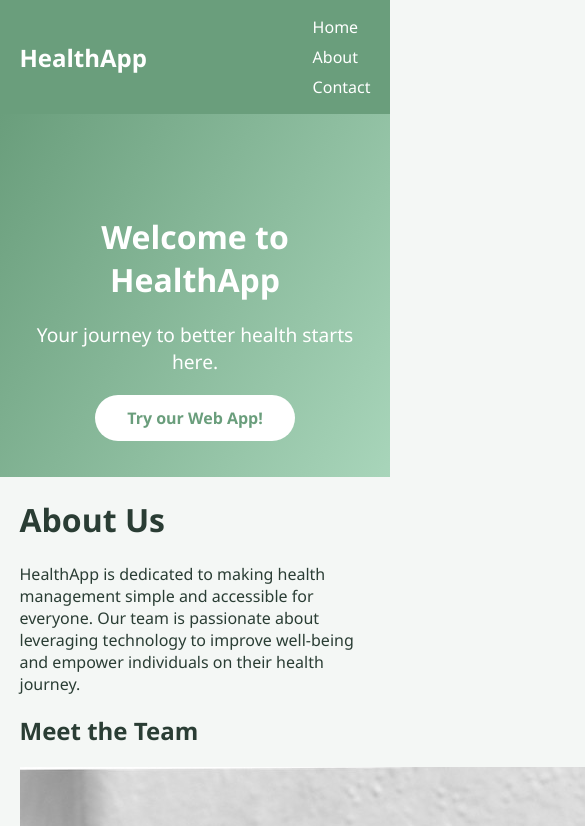
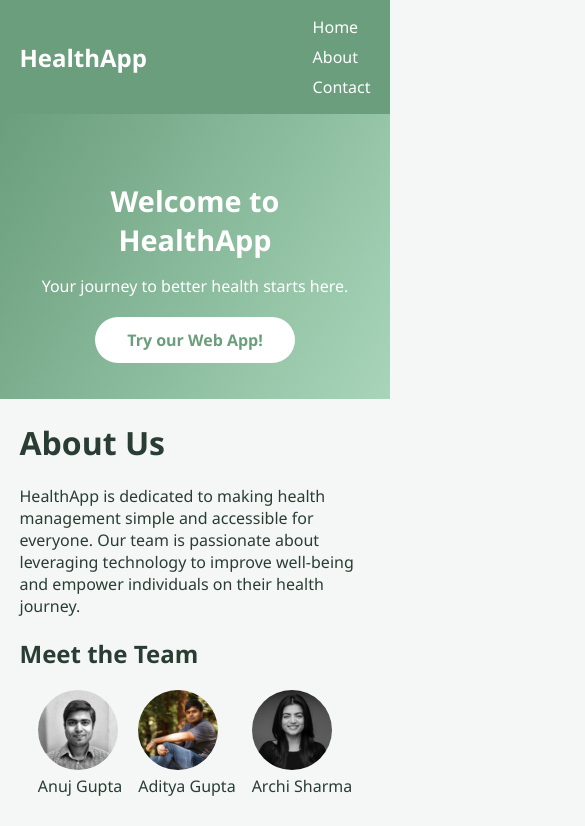
Before and after one commit to LinchaiTheShinigami/healthapp-website-demo, a plain HTML site: page index.html in a window 390 px wide. Shown: the top 826 px of the page, 585 px wide, since content can reach past the window. Drawn offline with Linux system fonts and the light colour scheme.

Commit message:
Updated styling across entire website

```diff
--- a/styles/styles-about.css
+++ b/styles/styles-about.css
@@ -11,6 +11,7 @@ body {
     width: 90%;
     max-width: 1100px;
     margin: 0 auto;
+    padding: 0 1rem;
 }
 nav {
     background: #6a9e7c; /* Sage green */
@@ -60,9 +61,9 @@ nav .container {
 .team-photos {
     display: flex;
     justify-content: center;
-    gap: 2rem;
+    gap: 1rem;
+    flex-wrap: wrap;
     margin-top: 1.5rem;
-    flex-wrap: wrap;
 }
 .photo-placeholder {
     width: 120px;
@@ -78,6 +79,10 @@ nav .container {
     box-shadow: 0 2px 8px rgba(106, 158, 124, 0.08);
     margin-bottom: 0.5rem;
 }
+.photo-placeholder img {
+    width: 100px;
+    height: 100px;
+}
 .photo-caption {
     display: block;
     margin-top: 0.5rem;
@@ -92,6 +97,8 @@ footer {
     margin-top: 2rem;
     font-size: 0.95rem;
 }
+
+/* Responsive styles for about.html */
 @media (max-width: 700px) {
     .nav-links {
         flex-direction: column;
@@ -110,3 +117,15 @@ footer {
         font-size: 0.9rem;
     }
 }
+
+@media (max-width: 500px) {
+    .team-photos {
+        flex-direction: column;
+        gap: 1rem;
+    }
+
+    .photo-placeholder img {
+        width: 80px;
+        height: 80px;
+    }
+}
--- a/styles/styles-contact.css
+++ b/styles/styles-contact.css
@@ -11,6 +11,7 @@ body {
     width: 90%;
     max-width: 1100px;
     margin: 0 auto;
+    padding: 0 1rem;
 }
 nav {
     background: #6a9e7c; /* Sage green */
@@ -119,6 +120,8 @@ footer {
     margin-top: 2rem;
     font-size: 0.95rem;
 }
+
+/* Responsive styles for contact.html */
 @media (max-width: 700px) {
     .nav-links {
         flex-direction: column;
@@ -131,3 +134,13 @@ footer {
         padding: 1rem;
     }
 }
+
+@media (max-width: 500px) {
+    .contact-page h1 {
+        font-size: 1.5rem;
+    }
+
+    .contact-form {
+        padding: 0.5rem;
+    }
+}
--- a/styles/styles-index.css
+++ b/styles/styles-index.css
@@ -11,6 +11,7 @@ body {
     width: 90%;
     max-width: 1100px;
     margin: 0 auto;
+    padding: 0 1rem;
 }
 nav {
     background: #6a9e7c; /* Sage green */
@@ -47,7 +48,7 @@ nav .container {
 .hero {
     background: linear-gradient(120deg, #6a9e7c 0%, #a8d5ba 100%); /* Sage gradient */
     color: #fff;
-    padding: 5rem 0 3rem 0;
+    padding: 3rem 1rem;
     text-align: center;
 }
 .hero h1 {
@@ -80,6 +81,18 @@ footer {
     margin-top: 2rem;
     font-size: 0.95rem;
 }
+.team-photos {
+    display: flex;
+    justify-content: center;
+    gap: 1rem;
+    flex-wrap: wrap;
+}
+.photo-placeholder img {
+    width: 100px;
+    height: 100px;
+    border-radius: 50%; /* Add circular shape */
+    object-fit: cover; /* Ensure the image fits properly */
+}
 @media (max-width: 700px) {
     .nav-links {
         flex-direction: column;
@@ -89,3 +102,18 @@ footer {
         font-size: 2rem;
     }
 }
+@media (max-width: 500px) {
+    .hero h1 {
+        font-size: 1.8rem;
+    }
+
+    .hero p {
+        font-size: 1rem;
+    }
+
+    .photo-placeholder img {
+        width: 80px;
+        height: 80px;
+        border-radius: 50%; /* Maintain circular shape on smaller screens */
+    }
+}
```
Also changed, not shown: styles/styles-webapp.css (+19 -14 lines).
